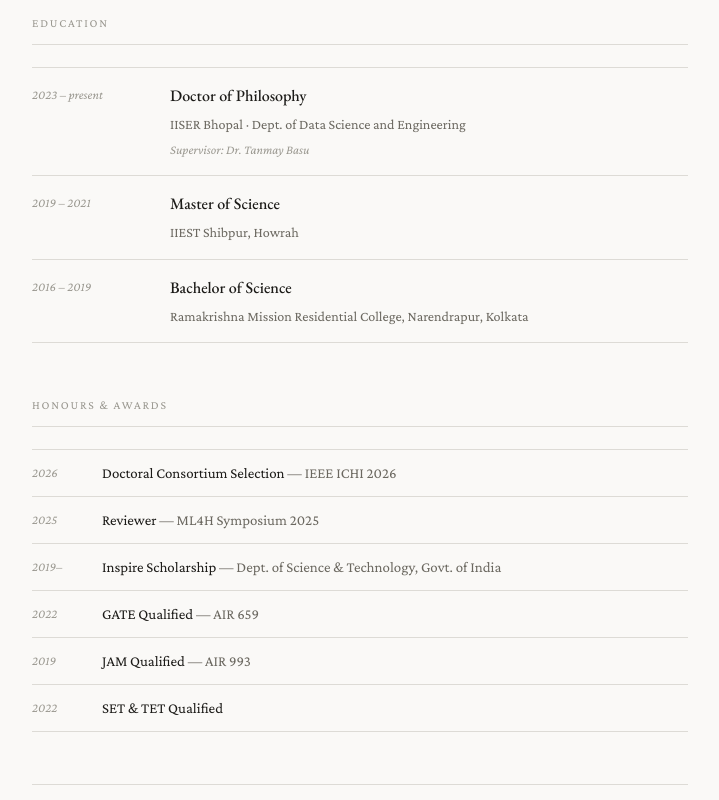
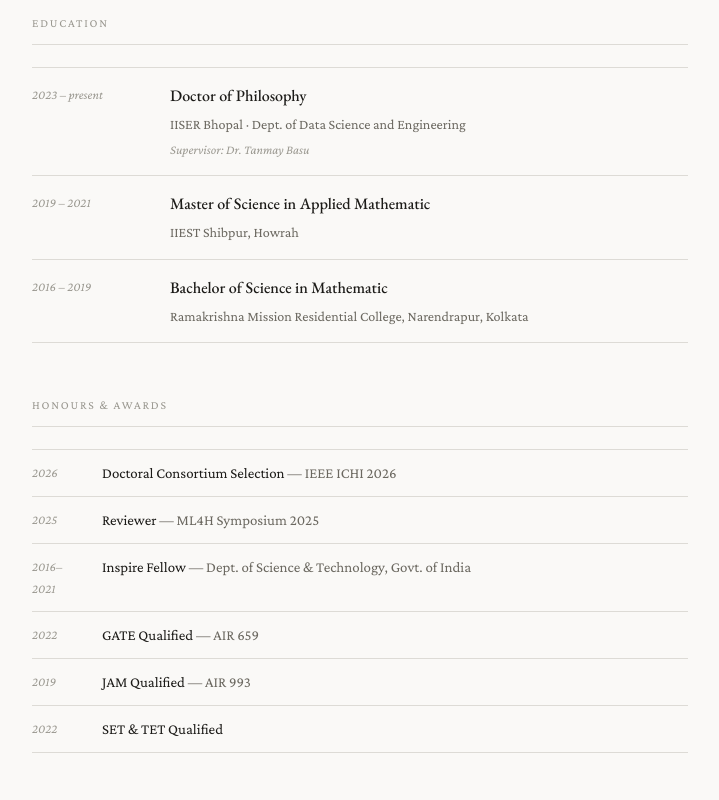
Before and after one commit to Rasel2316/Rasel2316.github.io, a plain HTML site: page index.html in a window 1280 px wide. Shown: the part 2000-2800 px from the top of the page, without its empty margins (280-999 px from the left). Drawn offline with nearby package versions, Linux system fonts and the light colour scheme.

Commit message:
Revise education details and remove institute link
Updated educational qualifications and removed outdated links.

```diff
--- a/index.html
+++ b/index.html
@@ -228,7 +228,6 @@
       <span class="hd-sep">·</span>
       <a href="https://linkedin.com/in/" target="_blank" rel="noopener">LinkedIn</a>
       <span class="hd-sep">·</span>
-      <a href="https://sites.google.com/iiserb.ac.in/rasel-mondal/about" target="_blank" rel="noopener">Institute Page</a>
     </div>
     <span class="hd-badge">IEEE ICHI 2026 · Doctoral Consortium</span>
   </header>
@@ -352,7 +351,7 @@
     <div class="edu">
       <div class="edu-yr">2019 – 2021</div>
       <div>
-        <p class="edu-deg">Master of Science</p>
+        <p class="edu-deg">Master of Science in Applied Mathematic</p>
         <p class="edu-inst">IIEST Shibpur, Howrah</p>
       </div>
     </div>
@@ -360,7 +359,7 @@
     <div class="edu">
       <div class="edu-yr">2016 – 2019</div>
       <div>
-        <p class="edu-deg">Bachelor of Science</p>
+        <p class="edu-deg">Bachelor of Science in Mathematic</p>
         <p class="edu-inst">Ramakrishna Mission Residential College, Narendrapur, Kolkata</p>
       </div>
     </div>
@@ -379,8 +378,8 @@
       <div class="hon-text"><b>Reviewer</b> — ML4H Symposium 2025</div>
     </div>
     <div class="hon">
-      <div class="hon-yr">2019–</div>
-      <div class="hon-text"><b>Inspire Scholarship</b> — Dept. of Science &amp; Technology, Govt. of India</div>
+      <div class="hon-yr">2016–2021</div>
+      <div class="hon-text"><b>Inspire Fellow</b> — Dept. of Science &amp; Technology, Govt. of India</div>
     </div>
     <div class="hon">
       <div class="hon-yr">2022</div>
```
